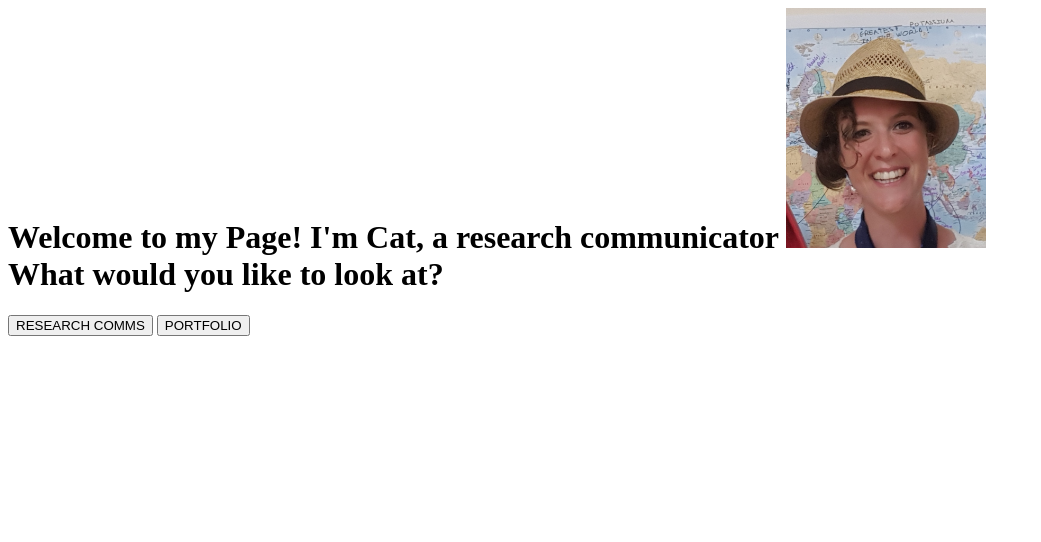
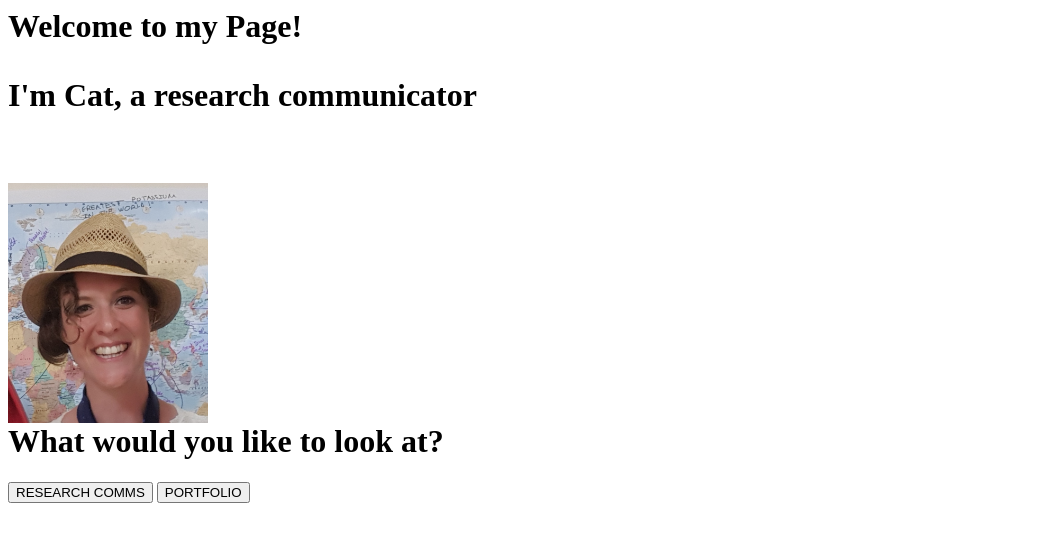
Before and after one commit to Diamocat/diamocat.github.io, a plain HTML site: page index.html in a window 1280 px wide. Shown: the whole page, without its empty margins (0-1041 px from the left). Drawn offline with Linux system fonts and the light colour scheme.

Commit message:
add <br>

```diff
--- a/index.html
+++ b/index.html
@@ -5,7 +5,9 @@
     <title>Cat's Page</title>
   </head>
   <h1>Welcome to my Page!
-    I'm Cat, a research communicator
+    <br>
+    <p>I'm Cat, a research communicator</p>
+    <br>
     <img src="20170818_235755.jpg" alt="picture of Catherine Diamond" style="width: 200px;">
     <br>
     What would you like to look at?</h1>
```
